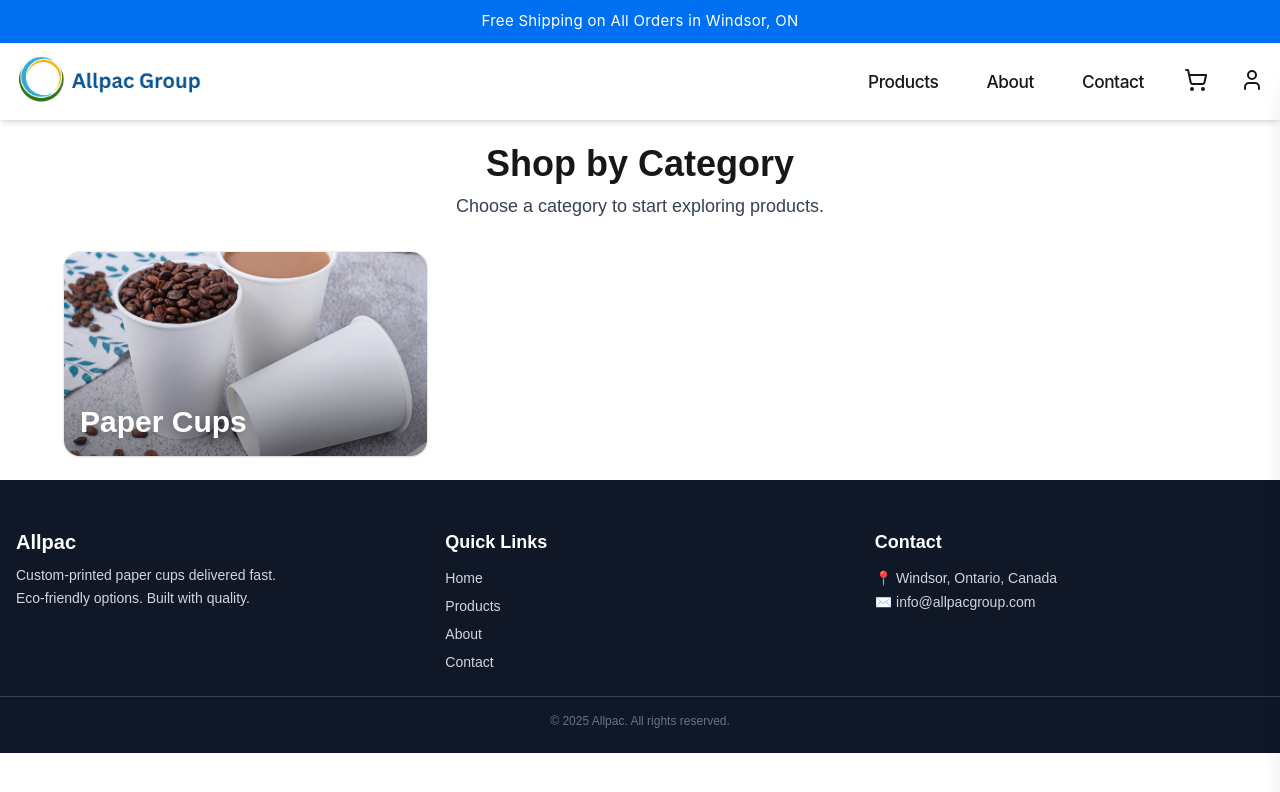
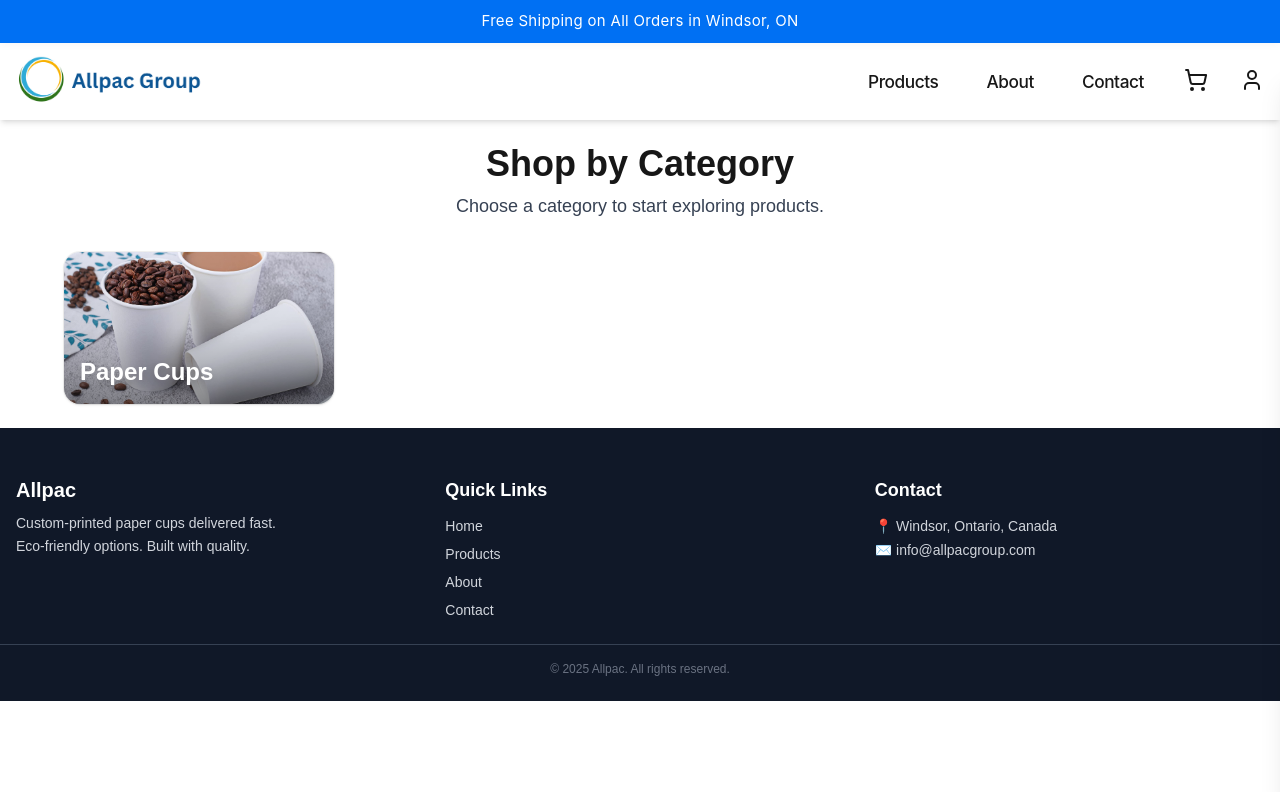
Before and after one commit to Emadedin1/allpacstore, a Next.js app: page /products in a window 1280 px wide. Shown: the top 792 px of the page. Built offline with nearby package versions, Linux system fonts and the light colour scheme.

Commit message:
Update page.jsx

```diff
--- a/src/app/products/page.jsx
+++ b/src/app/products/page.jsx
@@ -10,6 +10,7 @@ export default function ProductsCategoriesPage() {
       title: "Paper Cups",
       image: "/cups/12oz.png",
     },
+    // Add more categories here when ready...
   ];
 
   return (
@@ -22,27 +23,30 @@ export default function ProductsCategoriesPage() {
         </p>
       </div>
 
-      {/* Categories Grid */}
+      {/* Categories Grid: 2 cols on mobile, 4 on desktop */}
       <section className="max-w-6xl mx-auto">
-        <div className="grid grid-cols-1 sm:grid-cols-2 lg:grid-cols-3 gap-8 place-items-center">
+        <div className="grid grid-cols-2 lg:grid-cols-4 gap-4 sm:gap-6">
           {categories.map((cat) => (
             <Link
               key={cat.slug}
               href={`/products/${cat.slug}`}
               aria-label={`Browse ${cat.title}`}
-              className="group relative w-full max-w-md aspect-[16/9] rounded-2xl overflow-hidden bg-gray-50 shadow-sm ring-1 ring-black/5 hover:shadow-md hover:ring-black/10 transition"
+              className="group relative block w-full overflow-hidden rounded-2xl bg-gray-50 shadow-sm ring-1 ring-black/5 hover:shadow-md hover:ring-black/10 transition"
             >
+              {/* Slightly taller on small screens for better readability */}
+              <div className="relative aspect-[4/5] sm:aspect-[16/9]">
                 <Image
                   src={cat.image}
                   alt={cat.title}
                   fill
-                sizes="(max-width: 768px) 100vw, 600px"
+                  sizes="(max-width: 640px) 50vw, (max-width: 1024px) 33vw, 25vw"
                   className="object-cover object-center transition-transform duration-300 group-hover:scale-[1.02]"
                   priority
                 />
                 <div className="absolute inset-0 bg-gradient-to-t from-black/40 via-black/10 to-transparent" />
+              </div>
               <div className="absolute bottom-4 left-4">
-                <h2 className="text-white text-2xl sm:text-3xl font-bold drop-shadow-md">
+                <h2 className="text-white text-lg sm:text-xl lg:text-2xl font-bold drop-shadow-md">
                   {cat.title}
                 </h2>
               </div>
```
Lines whose indentation alone changed are shown as unchanged.
